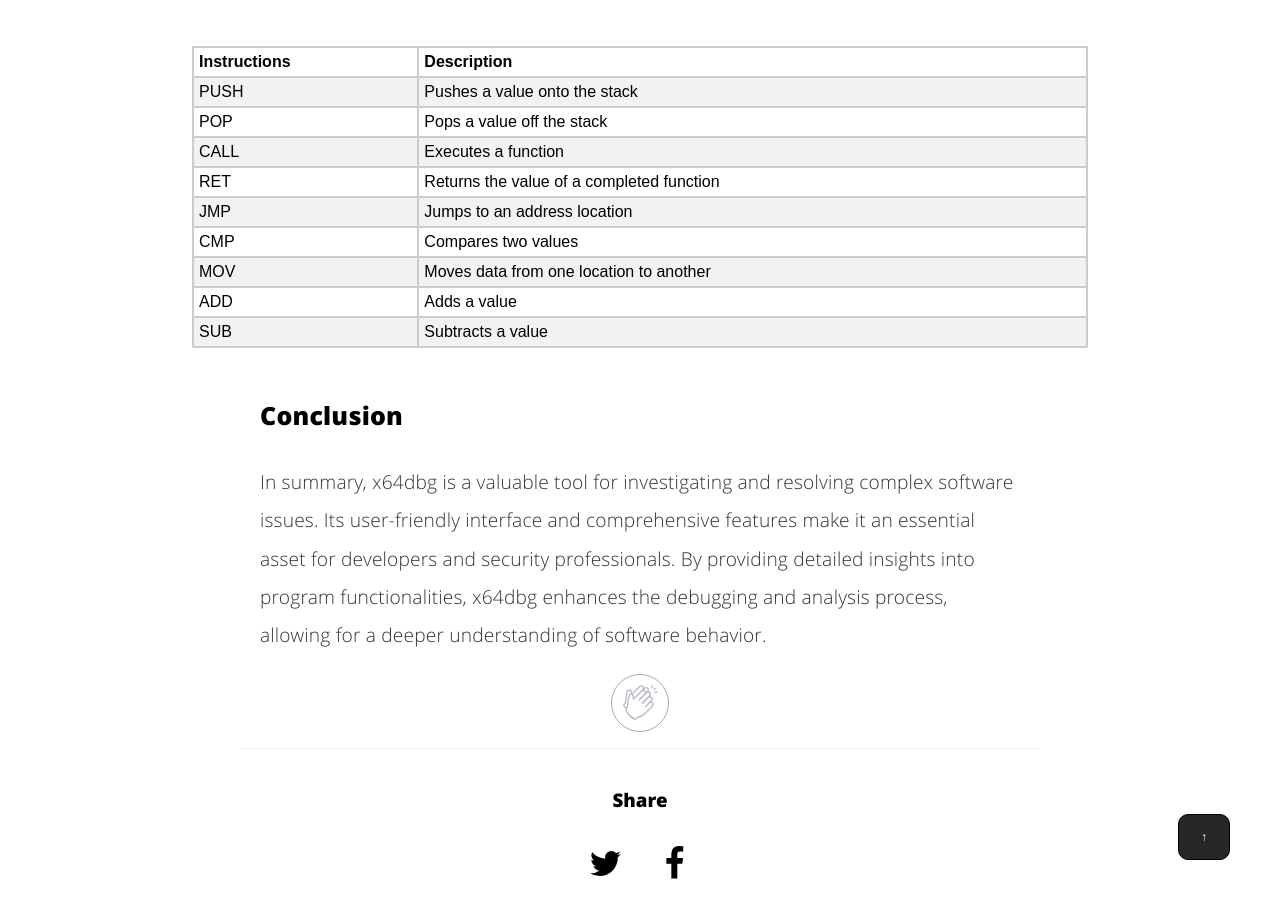
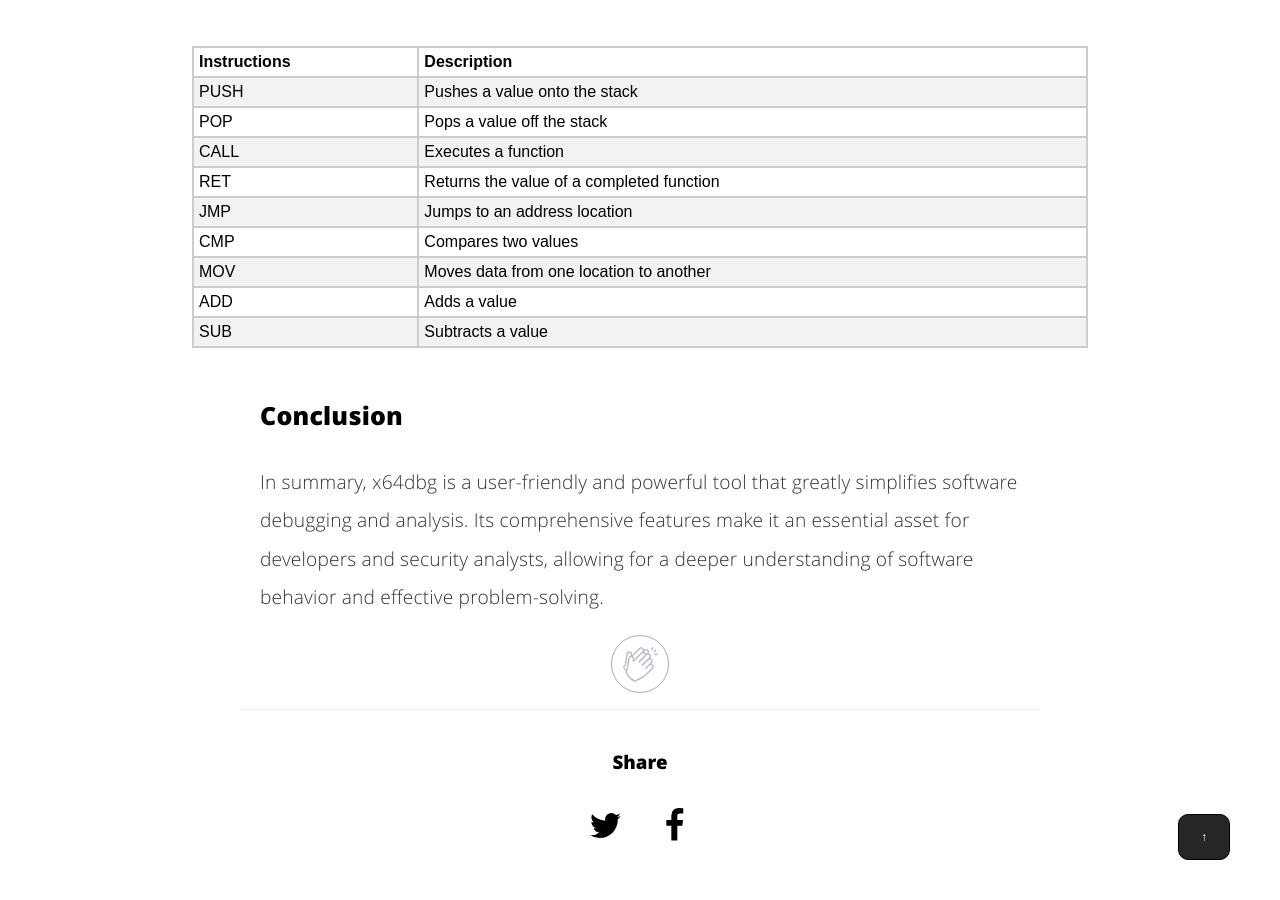
Before and after one commit to nickvourd/nickvourd.github.io, a Jekyll site: the page built from _posts/2023-10-18-x64dbg-intro.md, in a window 1280 px wide and 900 px high, scrolled down 13985 px. Built offline with Jekyll 4.4.1, drawn with Linux system fonts in a browser that asks for light colours; after the commit the page ends 14847 px from its top, so only the background shows below that.

Commit message:
Edit 2023-10-18 x64dbg (My first baby steps)

```diff
--- a/_posts/2023-10-18-x64dbg-intro.md
+++ b/_posts/2023-10-18-x64dbg-intro.md
@@ -535,7 +535,7 @@ int main() {
 
 <h3>Conclusion</h3>
 
-<p>In summary, x64dbg is a valuable tool for investigating and resolving complex software issues. Its user-friendly interface and comprehensive features make it an essential asset for developers and security professionals. By providing detailed insights into program functionalities, x64dbg enhances the debugging and analysis process, allowing for a deeper understanding of software behavior.</p>
+<p>In summary, x64dbg is a user-friendly and powerful tool that greatly simplifies software debugging and analysis. Its comprehensive features make it an essential asset for developers and security analysts, allowing for a deeper understanding of software behavior and effective problem-solving.</p>
 
 <br />
 <div align="center">
```
